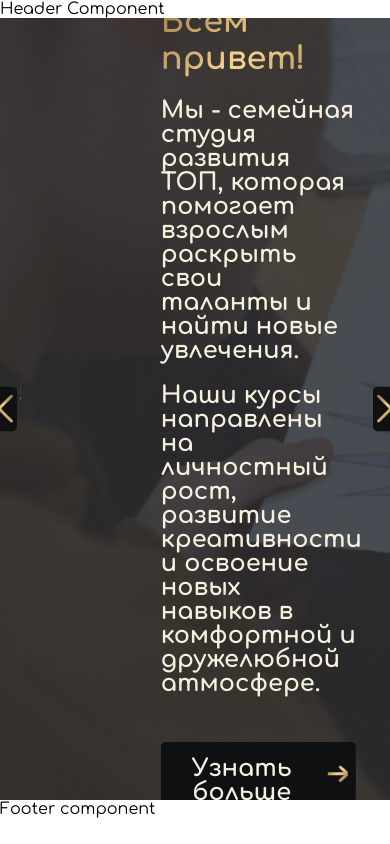
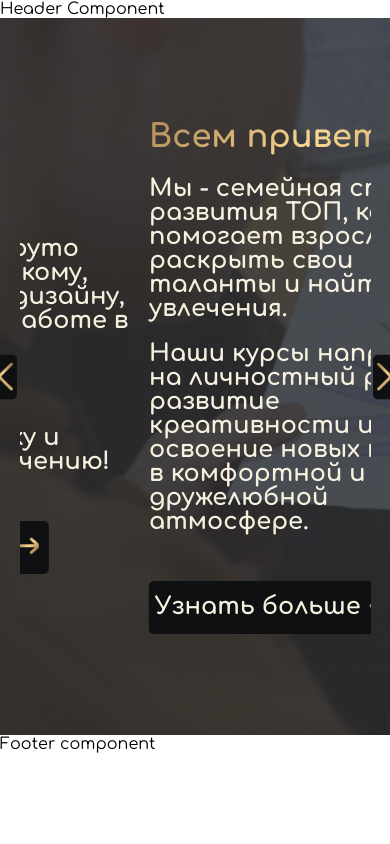
Before and after one commit to polinscik/TOP-educational-studio, a React (Vite) app: page / in a window 390 px wide. Built offline with nearby package versions, Linux system fonts and the light colour scheme.

Commit message:
add media query

```diff
--- a/index.html
+++ b/index.html
@@ -2,7 +2,7 @@
 <html lang="en">
   <head>
     <meta charset="UTF-8" />
-    <link rel="shortcut icon" href="./public/favicon.ico" type="image/x-icon" />
+    <link rel="shortcut icon" href="./favicon.ico" type="image/x-icon" />
     <meta name="viewport" content="width=device-width, initial-scale=1.0" />
     <title>Студия развития TOP</title>
   </head>
--- a/src/components/SliderLanding/SliderLanding.scss
+++ b/src/components/SliderLanding/SliderLanding.scss
@@ -13,9 +13,13 @@
   row-gap: 2.5vh;
   flex-direction: column;
   justify-content: center;
-  max-width: 55vw;
+  max-width: 50vw;
   padding-left: 5vw;
   height: 85vh;
+  @media (max-width: 1024px) {
+    max-width: 100%;
+    padding: 2vw;
+  }
 }
 .slider-landing_title {
   @include goldText("../../images/gold.png");
--- a/src/style/mixins.scss
+++ b/src/style/mixins.scss
@@ -1,6 +1,7 @@
 @mixin goldText($path-to-img) {
   background-size: cover;
   -webkit-background-clip: text;
+  -ms-background-clip: text;
   background-clip: text;
   -moz-text-fill-color: transparent;
   -webkit-text-fill-color: transparent;
```
Also changed, not shown: 1 other file (tests, documents, lock files or other folders).
